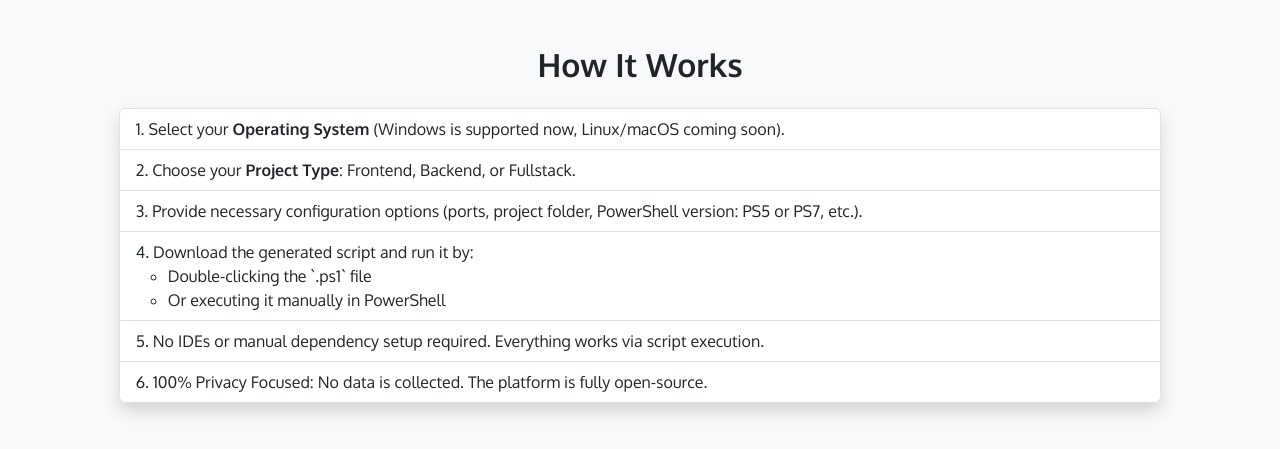
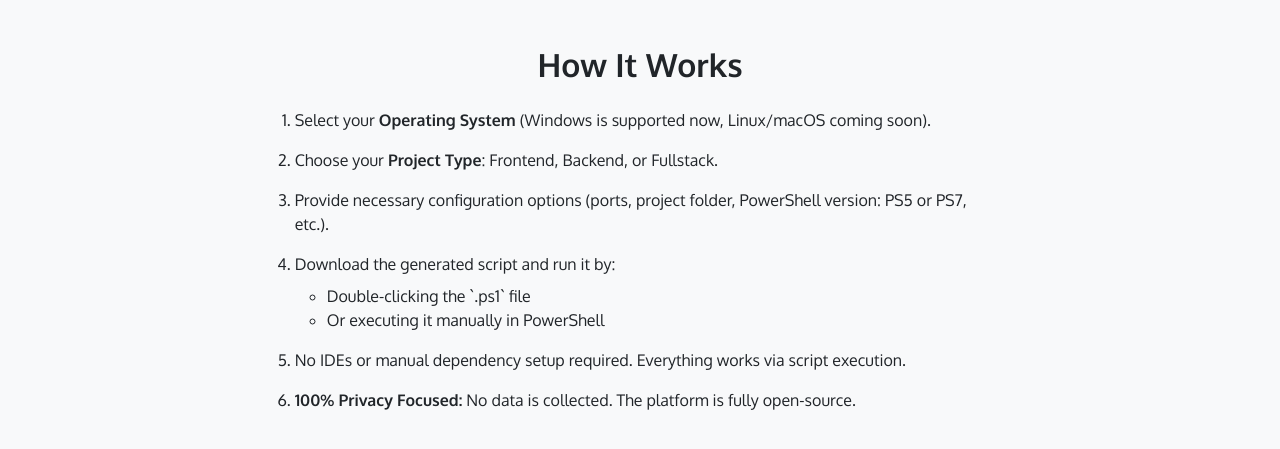
Before and after one commit to otaku0304/StartMyDevDashboard, a React (Create React App) app in the folder start-my-dev-client/: page / in a window 1280 px wide. Shown: the part 803-1252 px from the top of the page. Built offline with nearby package versions, Linux system fonts and the light colour scheme; grey boxes are pictures that could not be loaded.

Commit message:
bugfix: removed the table for the content

```diff
--- a/start-my-dev-client/src/components/Home.js
+++ b/start-my-dev-client/src/components/Home.js
@@ -2,8 +2,6 @@ import { Link } from "react-router-dom";
 import heroImg from "../assets/hero.svg";
 import reportImg from "../assets/report.svg";
 import relaxImg from "../assets/relax.svg";
-import inProgressImg from "../assets/inprogress.svg";
-import adventureImg from "../assets/adventure.svg";
 
 const Home = () => {
   return (
@@ -55,35 +53,35 @@ const Home = () => {
 
       {/* How It Works */}
       <section className="row justify-content-center mb-5">
-        <div className="col-lg-10">
+        <div className="col-md-7">
           <h2 className="text-center fw-bold mb-4">How It Works</h2>
-          <ol className="list-group list-group-numbered shadow">
-            <li className="list-group-item">
+          <ol className="ps-3">
+            <li className="mb-3">
               Select your <strong>Operating System</strong> (Windows is
               supported now, Linux/macOS coming soon).
             </li>
-            <li className="list-group-item">
+            <li className="mb-3">
               Choose your <strong>Project Type</strong>: Frontend, Backend, or
               Fullstack.
             </li>
-            <li className="list-group-item">
+            <li className="mb-3">
               Provide necessary configuration options (ports, project folder,
               PowerShell version: PS5 or PS7, etc.).
             </li>
-            <li className="list-group-item">
+            <li className="mb-3">
               Download the generated script and run it by:
-              <ul>
+              <ul className="mt-2">
                 <li>Double-clicking the `.ps1` file</li>
                 <li>Or executing it manually in PowerShell</li>
               </ul>
             </li>
-            <li className="list-group-item">
+            <li className="mb-3">
               No IDEs or manual dependency setup required. Everything works via
               script execution.
             </li>
-            <li className="list-group-item">
-              100% Privacy Focused: No data is collected. The platform is fully
-              open-source.
+            <li className="mb-3">
+              <strong>100% Privacy Focused:</strong> No data is collected. The
+              platform is fully open-source.
             </li>
           </ol>
         </div>
```
